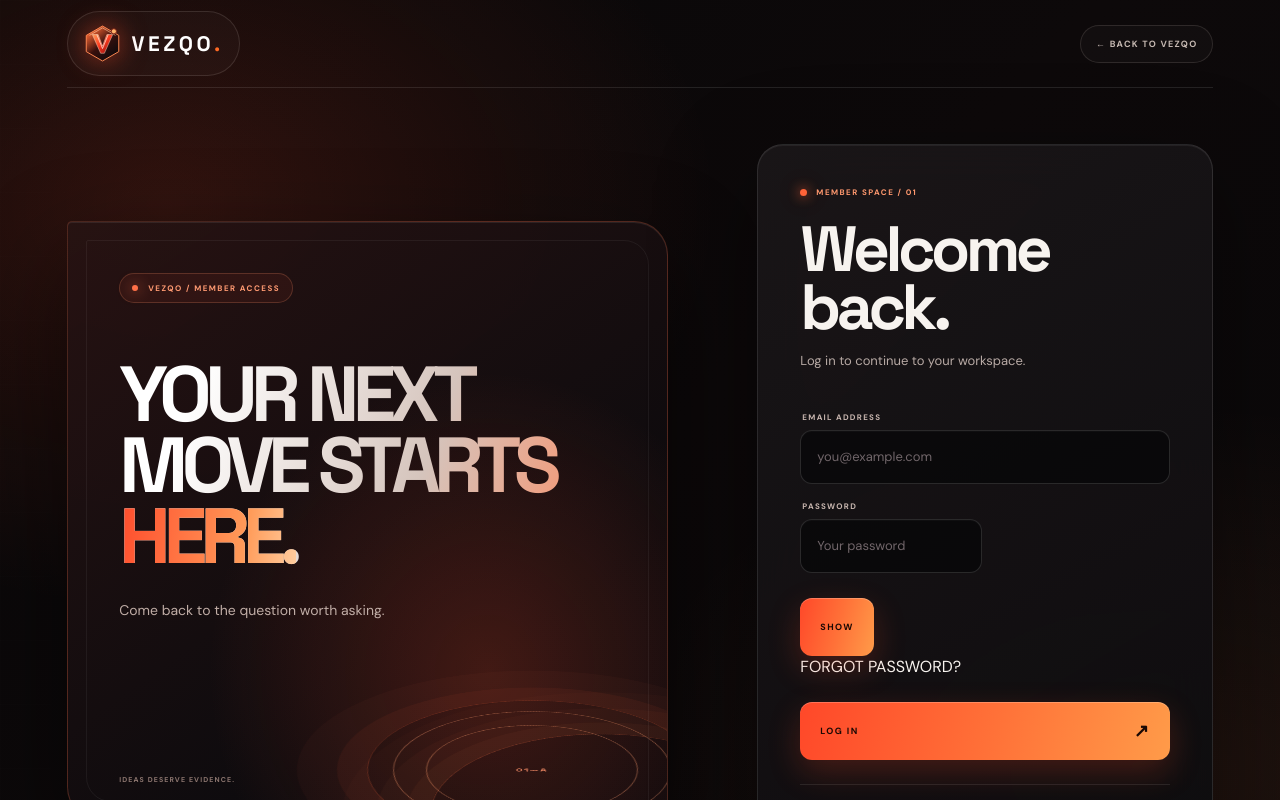
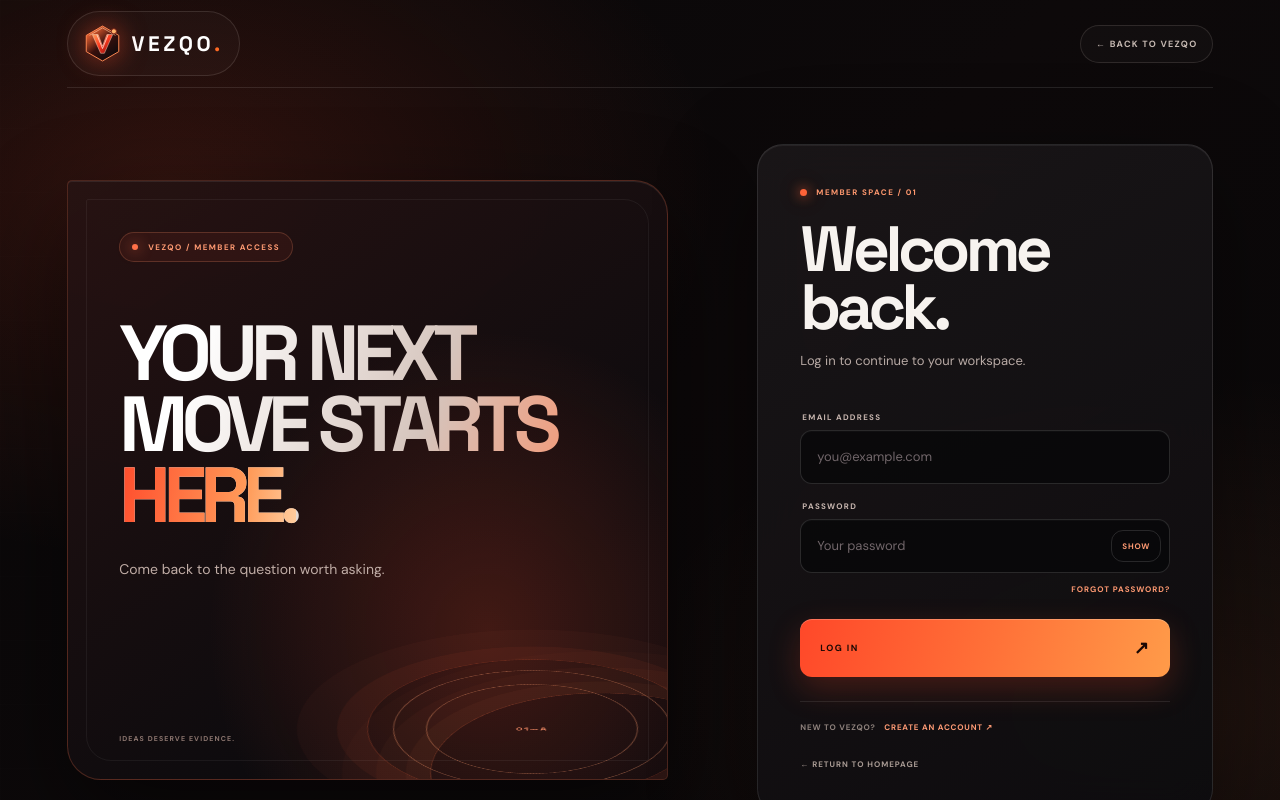
Before and after one commit to gujratyprashant-bot/vezqo-platform, a Next.js app: page /login in a window 1280 px wide. Shown: the top 800 px of the page. Built offline with nearby package versions, Linux system fonts and the light colour scheme.

Commit message:
Style authentication recovery and password controls

```diff
--- a/app/globals.css
+++ b/app/globals.css
@@ -911,3 +911,22 @@ a,button{-webkit-tap-highlight-color:transparent}
 .vz-control-empty,.vz-control-note{color:#a99b97;font-size:10px;line-height:1.8}
 .vz-control-note{margin-top:28px;max-width:850px}
 @media(max-width:700px){.vz-control-content{padding:48px 5vw 60px}.vz-control-stats{grid-template-columns:repeat(2,minmax(0,1fr))}.vz-control-grid{grid-template-columns:1fr}.vz-control-wide{grid-column:auto}.vz-control-panel{padding:19px}.vz-control-hero{padding:55px 6vw}.vz-control-row{font-size:10px}}
+
+
+/* Authentication password controls */
+.auth-password-field{position:relative;display:flex;align-items:center}
+.auth-password-field input{width:100%;padding-right:76px!important}
+.auth-form-wrap .auth-password-toggle{position:absolute;right:9px;top:50%;transform:translateY(-50%);height:32px;margin:0;padding:0 10px;background:transparent;border:1px solid #ffffff20;color:#ff9a72;font-size:8px;letter-spacing:.1em;box-shadow:none}
+.auth-form-wrap .auth-password-toggle:hover{transform:translateY(-50%);background:#ff653714;box-shadow:none}
+.auth-form-wrap .auth-forgot{align-self:flex-end;margin-top:11px;color:#ff9a72;font-size:8px;font-weight:900;letter-spacing:.12em}
+.auth-form-wrap .auth-forgot:hover{text-decoration:underline}
+.auth-recovery-wrap{max-width:460px;width:100%;padding:42px;border:1px solid #ff63392b;background:radial-gradient(ellipse at 80% 0%,#a52a1c25,transparent 55%),linear-gradient(145deg,#1b1112,#0d0b0f);box-shadow:0 30px 80px #0008}
+.auth-recovery-wrap h1{font:700 clamp(42px,6vw,58px)/.95 "Space Grotesk",sans-serif;letter-spacing:-.07em;margin:25px 0 12px}
+.auth-recovery-wrap>p{color:#a99e99;font-size:12px;line-height:1.8;margin-bottom:26px}
+.auth-recovery-wrap form{display:flex;flex-direction:column}
+.auth-recovery-wrap label{margin:18px 0 8px;color:#c2aaa0;font-size:8px;font-weight:900;letter-spacing:.13em}
+.auth-recovery-wrap input{height:49px;border:1px solid #ffffff28;background:#111014;padding:0 14px;color:#fff;font-size:12px;outline:none}
+.auth-recovery-wrap input:focus{border-color:#ff7447;box-shadow:0 0 0 3px #ff65351b}
+.auth-recovery-wrap form>button{height:52px;margin-top:24px;border:0;background:linear-gradient(100deg,#ff3c20,#ff8b32);color:#1a0804;font-size:9px;font-weight:900;letter-spacing:.14em;cursor:pointer}
+.auth-recovery-wrap .auth-home{margin-top:24px}
+@media(max-width:520px){.auth-recovery-wrap{padding:26px 20px}}
```
